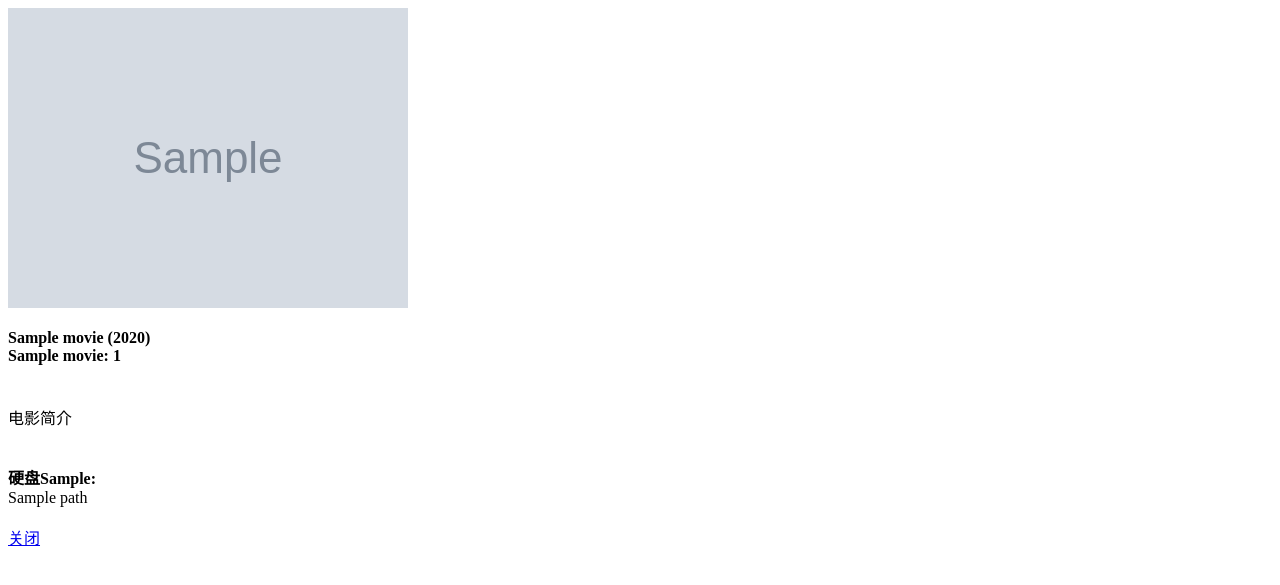
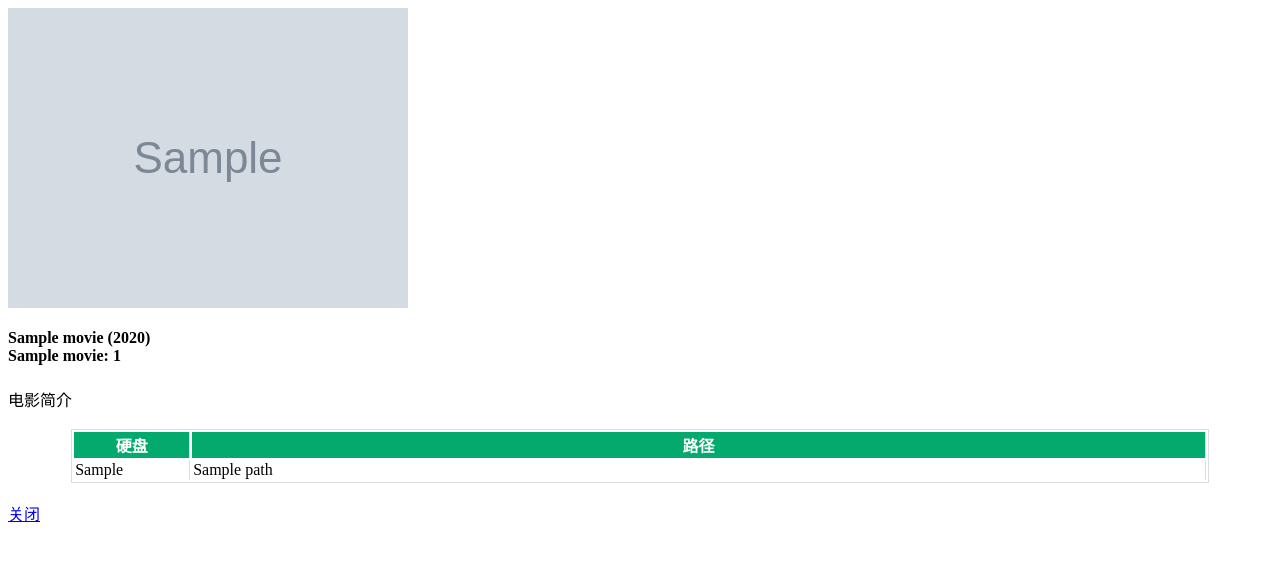
Before and after one commit to lucky0523/MediaLibrary, a Django app: template templates/window_modal_movie.html in a window 1280 px wide. Shown: the top 585 px of the page. Run offline with Django 3.2, Linux system fonts and the light colour scheme; the template is opened without the code that fills it: most values are stand-ins (such as "Sample title", 1, 10 or a date in 2020); grey boxes marked "Sample" are stand-in pictures.

Commit message:
修改对话框中【文件路径】显示样式

```diff
--- a/templates/window_modal_movie.html
+++ b/templates/window_modal_movie.html
@@ -1,3 +1,41 @@
+<head>
+    <style>
+        .table-body {
+            width: 90%;
+            margin: 0 auto;
+        }
+
+        table {
+            table-layout: fixed;
+            width: 100%;
+            border: 1px solid #DDDDDD;
+        }
+
+        th, td {
+            border-right: 1px solid #DDDDDD;
+        }
+
+        th {
+            background-color: #04AA6D;
+            color: white;
+        }
+
+        th:first-child,
+        td:first-child {
+            width: 10%; /* 这将设置第一列的宽度 */
+        }
+        th:hover {
+            background-color: #038659 !important;
+        }
+
+        td:hover {
+            background-color: #efefef !important;
+        }
+
+
+    </style>
+</head>
+
 <!-- 模态窗口 -->
 <div class="modal-dialog modal-lg modal-dialog-centered" role="document">
     <div class="modal-content">
@@ -17,7 +55,6 @@
                             <span class="text-muted" id="dialog_original_title">{{ movie.title }}</span>:
                             <span class="text-muted" id="dialog_imdb_id">{{ movie.imdb_id }}</span>
                         </h4>
-                        <br/>
                         <div id="dialog_media_overview">电影简介</div>
                     </div>
                 </div>
@@ -26,14 +63,23 @@
         <br>
         <div class="col">
             <div class="card-body">
-                {% for item in paths %}
-                    <br>
-                    <div><strong id="dialog_media_disk">硬盘{{ item.disk_sn }}:</strong></div>
-                    <div>{{ item.path }}</div>
-                {% endfor %}
-                <br/>
+                <div class="table-body">
+                    <table>
+                        <tr>
+                            <th>硬盘</th>
+                            <th>路径</th>
+                        </tr>
+                        {% for item in paths %}
+                            <tr>
+                                <td>{{ item.disk_sn }}</td>
+                                <td>{{ item.path }}</td>
+                            </tr>
+                        {% endfor %}
+                    </table>
+                </div>
             </div>
         </div>
+        <br>
 
         <div class="d-flex">
             <a href="javascript:void(0)" class="card-btn" data-bs-dismiss="modal">
```
Also changed, not shown: static/css/tabler.min.css.
